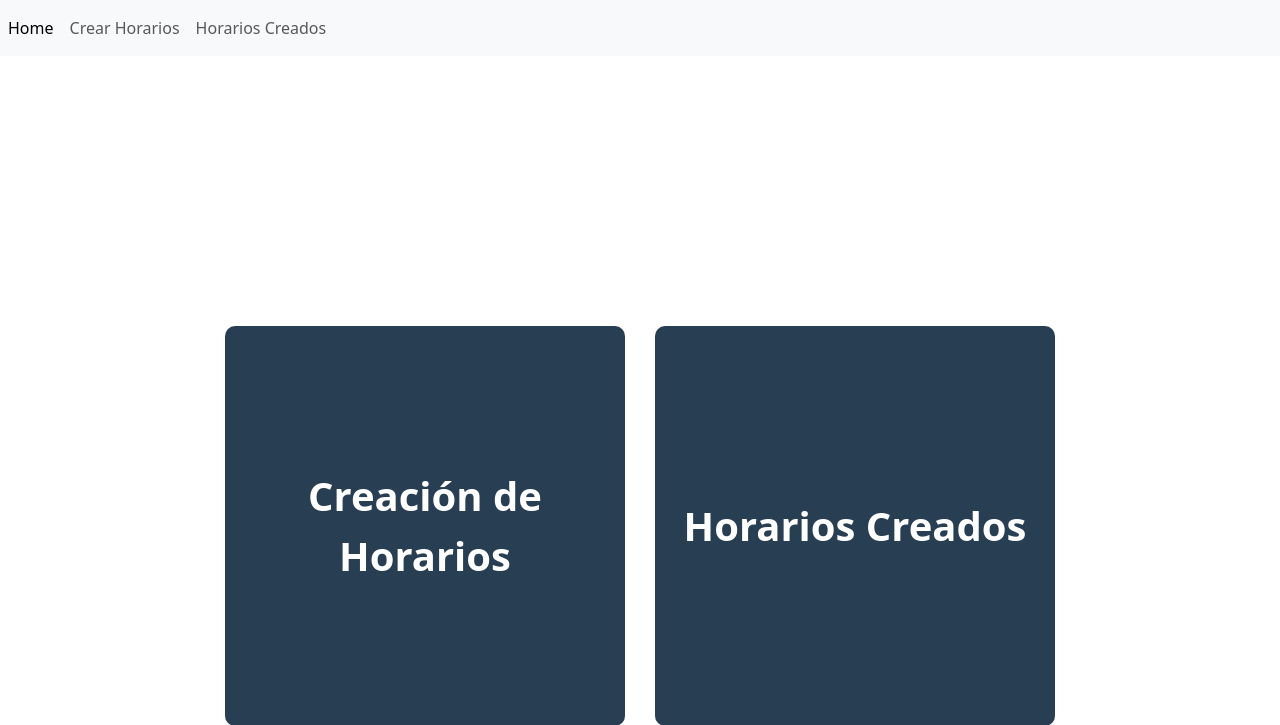
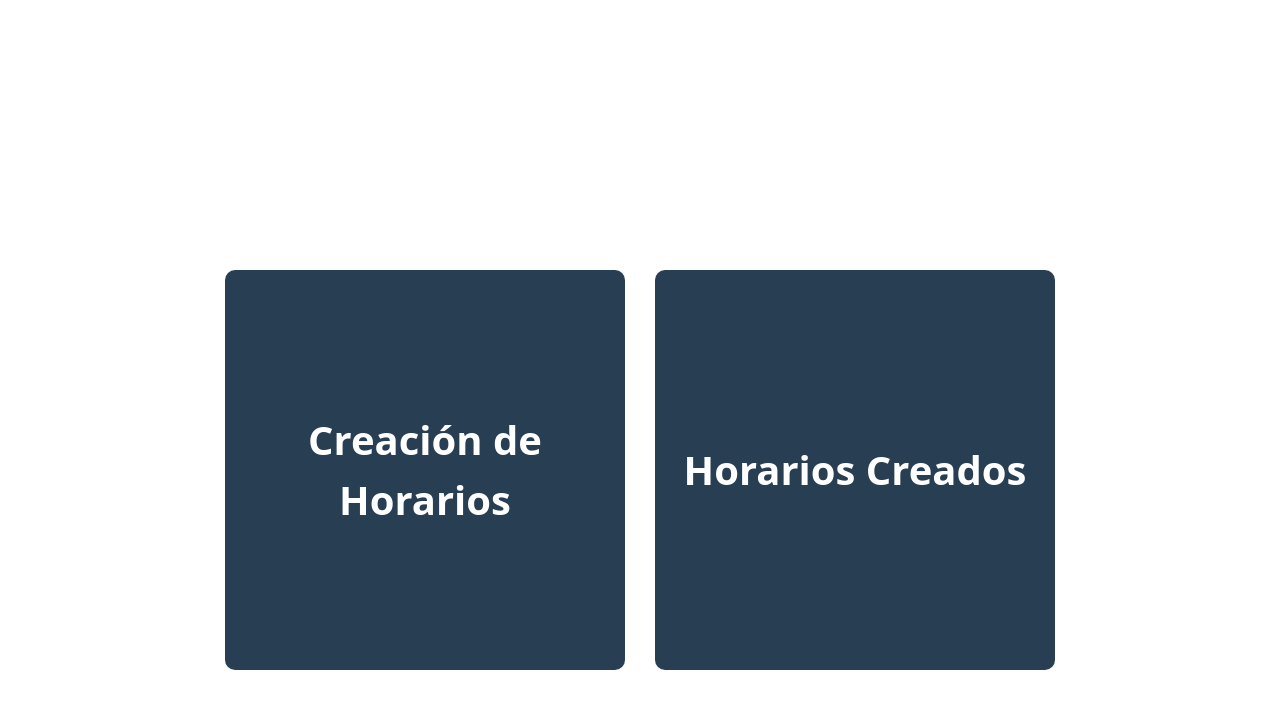
Before and after one commit to ScheduleManagerutu/Gestion_Academica, a PHP site: page /secciones/index.php in a window 1280 px wide. Shown: the top 725 px of the page. Run offline with PHP 8.4, Linux system fonts and the light colour scheme.

Commit message:
conexion botones pagina principal

```diff
--- a/secciones/index.php
+++ b/secciones/index.php
@@ -45,10 +45,10 @@
 
 <!-- Botones -->
     <div class="contenedor-botones">
-        <a href="#creacion-horarios" class="boton-cuadrado">
+        <a href="vista_creacion-horarios" class="boton-cuadrado">
             Creación de Horarios
         </a>
-        <a href="#horarios-creados" class="boton-cuadrado">
+        <a href="horarios-creados" class="boton-cuadrado">
             Horarios Creados
         </a>
     </div>
--- a/templates/cabecera.php
+++ b/templates/cabecera.php
@@ -16,19 +16,7 @@
     </head>
     <body>
 
-    <nav class="navbar navbar-expand navbar-light bg-light">
-                <div class="nav navbar-nav">
-                    <a class="nav-item nav-link active" href="#" aria-current="page"
-                        >Home <span class="visually-hidden">(current)</span></a
-                    >
 
-
-                    <a class="nav-item nav-link" href="vista_creacion-horarios">Crear Horarios</a>
-
-                    <a class="nav-item nav-link" href="vista_horarios-creados">Horarios Creados</a>
-
-                </div>
-            </nav>
 
 
         <div class="container">
```
